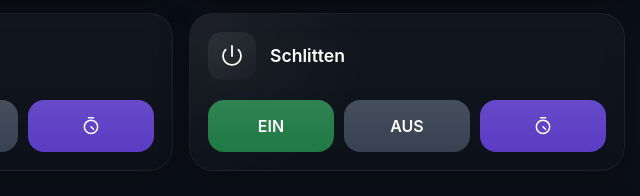
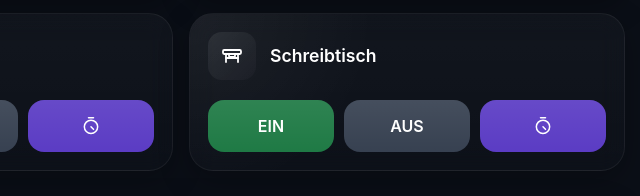
Before and after one commit to xMilotas/Home-Automation, a website built with Vite: page frontend/index.html in a window 1280 px wide. Shown: the part 244-440 px from the top of the page, 459-1099 px from the left. Built offline with nearby package versions, Linux system fonts and the light colour scheme.

Commit message:
Update outlets to desk

```diff
--- a/frontend/src/data/outlets.ts
+++ b/frontend/src/data/outlets.ts
@@ -19,7 +19,7 @@ export const outlets: Outlet[] = [
     },
     {
         id: 4,
-        name: 'Schlitten',
-        icon: icons.power
+        name: 'Schreibtisch',
+        icon: icons.desk
     }
 ]
--- a/frontend/src/icons.ts
+++ b/frontend/src/icons.ts
@@ -77,5 +77,43 @@ export const icons = {
         d="M21 12.8A9 9 0 1 1 11.2 3 7 7 0 0 0 21 12.8Z"
       />
     </svg>
+  `,
+
+  desk: `
+    <svg
+      viewBox="0 0 24 24"
+      fill="none"
+      stroke="currentColor"
+      stroke-width="1.8"
+      stroke-linecap="round"
+      stroke-linejoin="round"
+    >
+      <!-- tabletop -->
+      <rect
+        x="3"
+        y="6"
+        width="18"
+        height="4"
+        rx="1.2"
+      />
+
+      <!-- left leg -->
+      <path d="M6 10v8" />
+
+      <!-- right leg -->
+      <path d="M18 10v8" />
+
+      <!-- support -->
+      <path d="M6 14h12" />
+
+      <!-- drawer -->
+      <rect
+        x="9"
+        y="10"
+        width="6"
+        height="3"
+        rx="0.8"
+      />
+    </svg>
   `
 }
```
Also changed, not shown: frontend/dist/assets/index-2FmX0ueB.js (added), frontend/dist/assets/index-CW7MleJ-.js (deleted), frontend/dist/index.html, frontend/dist/sw.js.
